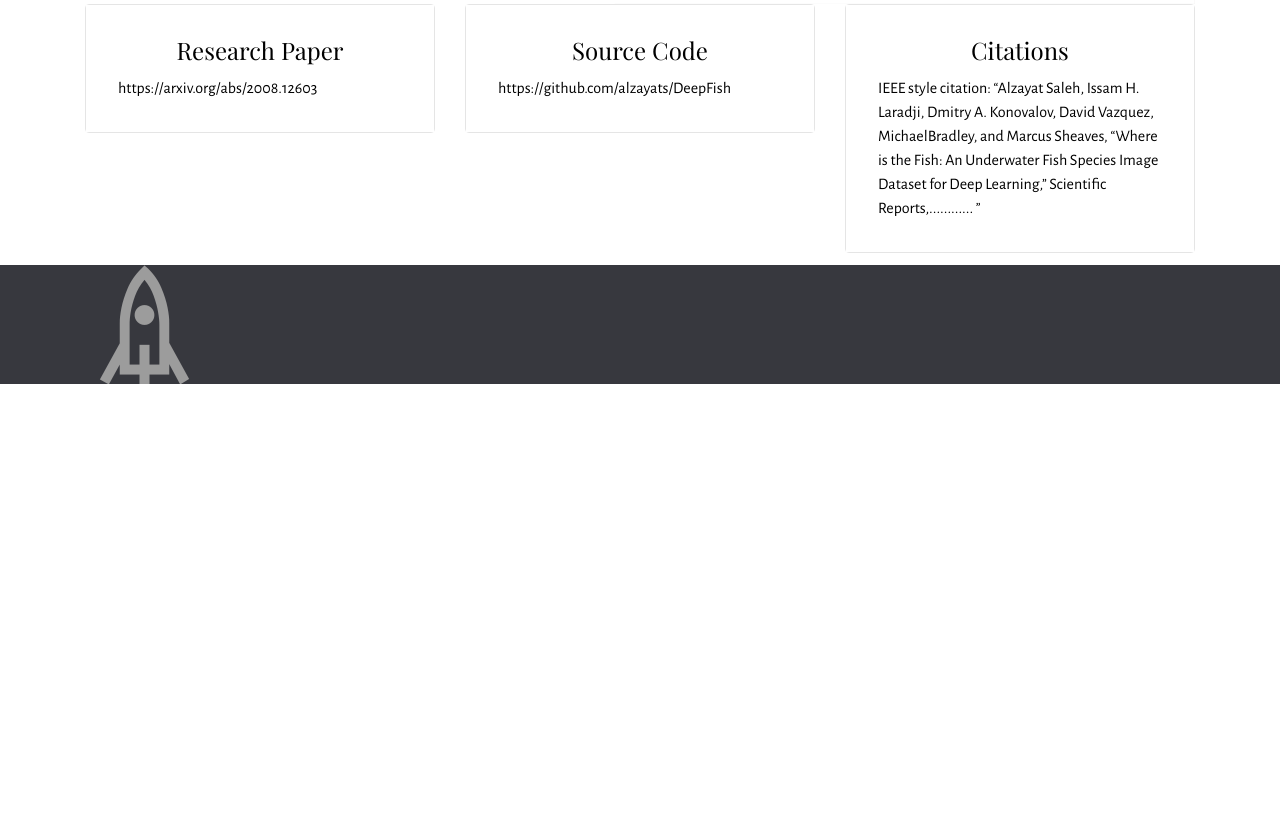
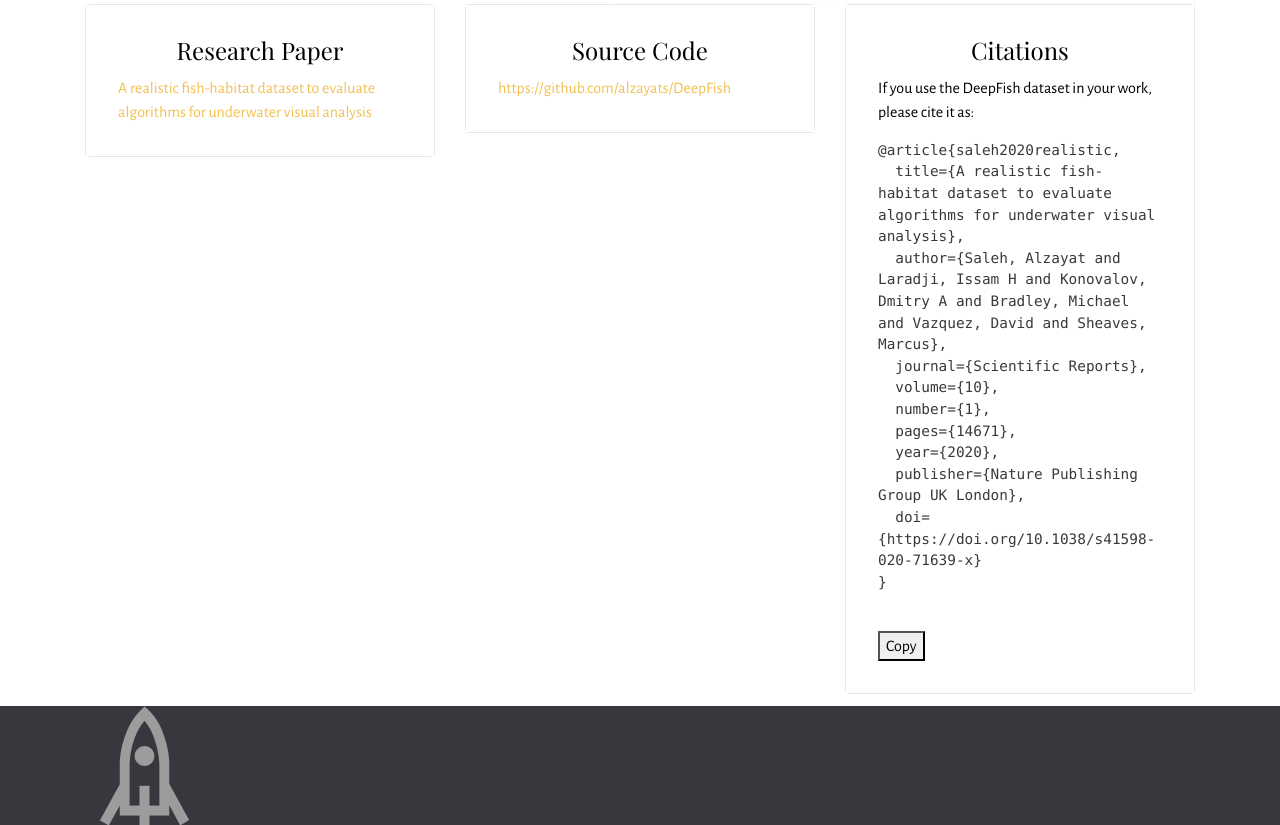
Before and after one commit to alzayats/DeepFish, a plain HTML site: page docs/index.html in a window 1280 px wide. Shown: the part 1704-2529 px from the top of the page. Before the commit the page ends 2088 px from the top, so only its background shows below. Drawn offline with nearby package versions, Linux system fonts and the light colour scheme; files whose address does not match are found by name.

Commit message:
website fix

```diff
--- a/docs/index.html
+++ b/docs/index.html
@@ -4,7 +4,7 @@
   <!-- Site made with Mobirise Website Builder v4.10.8, https://mobirise.com -->
   <meta charset="UTF-8">
   <meta http-equiv="X-UA-Compatible" content="IE=edge">
-  <meta name="generator" content="Mobirise v4.10.8, mobirise.com">
+  <meta name="generator" content="DeepFish, https://alzayats.github.io/DeepFish/">
   <meta name="viewport" content="width=device-width, initial-scale=1, minimum-scale=1">
   <link rel="shortcut icon" href="assets/images/logo.png" type="image/x-icon">
   <meta name="description" content="DeepFish Dataset">
@@ -102,7 +102,8 @@
                 <div class="card cart-block">
                     <div class="card-block">
                         <h4 class="card-title text-xs-center">Research Paper</h4>
-                        <p class="card-text">https://arxiv.org/abs/2008.12603</p>
+<!--                        <p class="card-text">A realistic fish-habitat dataset to evaluate algorithms for underwater visual analysis</p>-->
+                        <p class="card-text"><a href="https://www.nature.com/articles/s41598-020-71639-x" target="_blank">A realistic fish-habitat dataset to evaluate algorithms for underwater visual analysis</a></p>
                     </div>
                 </div>
             </div>
@@ -110,7 +111,8 @@
                 <div class="card cart-block">
                     <div class="card-block">
                         <h4 class="card-title text-xs-center">Source Code</h4>
-                        <p class="card-text">https://github.com/alzayats/DeepFish</p>
+<!--                        <p class="card-text">https://github.com/alzayats/DeepFish</p>-->
+                        <p class="card-text"><a href="https://github.com/alzayats/DeepFish" target="_blank">https://github.com/alzayats/DeepFish</a></p>
                     </div>
                 </div>
             </div>
@@ -118,7 +120,33 @@
                 <div class="card cart-block">
                     <div class="card-block">
                         <h4 class="card-title text-xs-center">Citations</h4>
-                        <p class="card-text">IEEE style citation: “Alzayat Saleh, Issam H. Laradji, Dmitry A. Konovalov, David Vazquez, MichaelBradley, and Marcus Sheaves, “Where is the Fish: An Underwater Fish Species Image Dataset for Deep Learning,” Scientific Reports,............ ”</p>
+<!--                        <p class="card-text">Saleh, A., Laradji, I.H., Konovalov, D.A. et al. A realistic fish-habitat dataset to evaluate algorithms for underwater visual analysis. Sci Rep 10, 14671 (2020). https://doi.org/10.1038/s41598-020-71639-x</p>-->
+                        <p class="card-text">If you use the DeepFish dataset in your work, please cite it as:</p>
+<pre style="white-space: pre-wrap;">
+<code id="citation">@article{saleh2020realistic,
+  title={A realistic fish-habitat dataset to evaluate algorithms for underwater visual analysis},
+  author={Saleh, Alzayat and Laradji, Issam H and Konovalov, Dmitry A and Bradley, Michael and Vazquez, David and Sheaves, Marcus},
+  journal={Scientific Reports},
+  volume={10},
+  number={1},
+  pages={14671},
+  year={2020},
+  publisher={Nature Publishing Group UK London},
+  doi={https://doi.org/10.1038/s41598-020-71639-x}
+}
+</code>
+</pre>
+<button onclick="copyToClipboard()">Copy</button>
+
+<script>
+function copyToClipboard() {
+  var range = document.createRange();
+  range.selectNode(document.getElementById("citation"));
+  window.getSelection().removeAllRanges();
+  window.getSelection().addRange(range);
+  document.execCommand("copy");
+}
+</script>
                     </div>
                 </div>
             </div>
```
Also changed, not shown: 1 other file.
